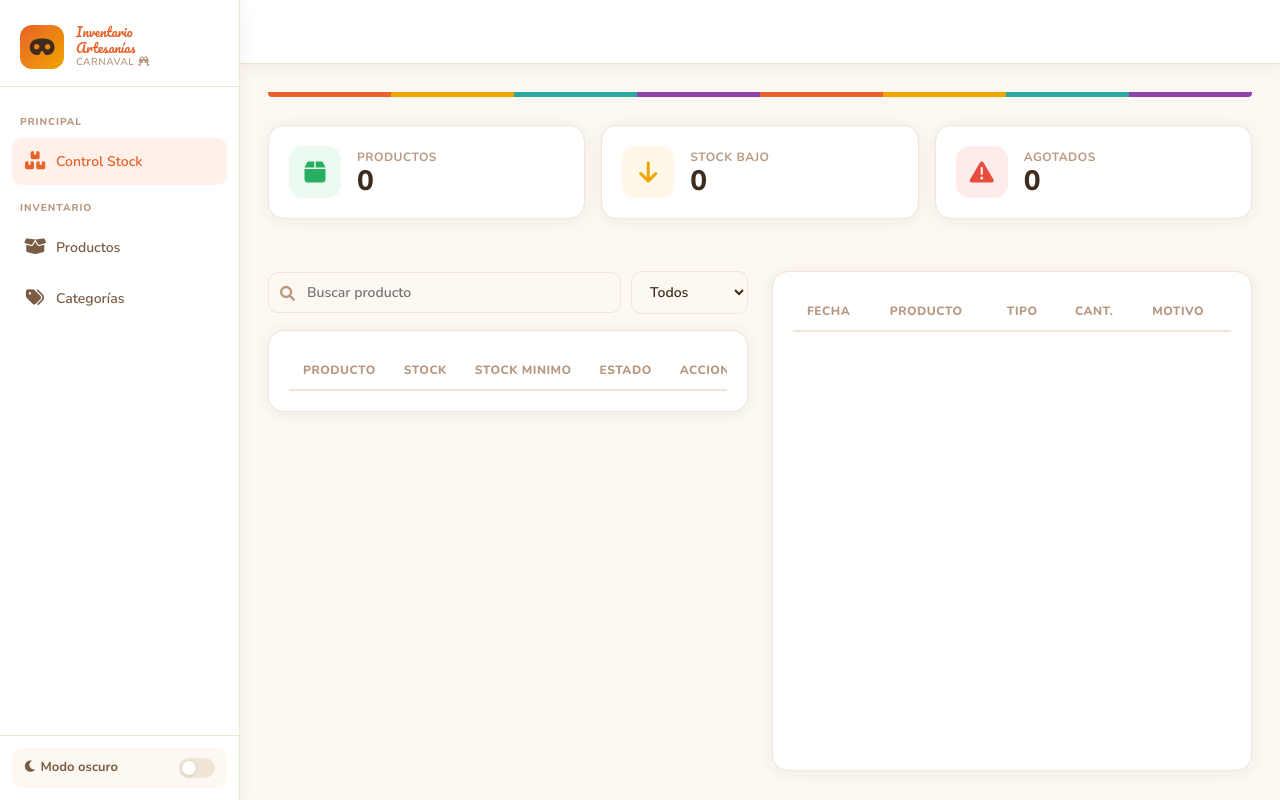
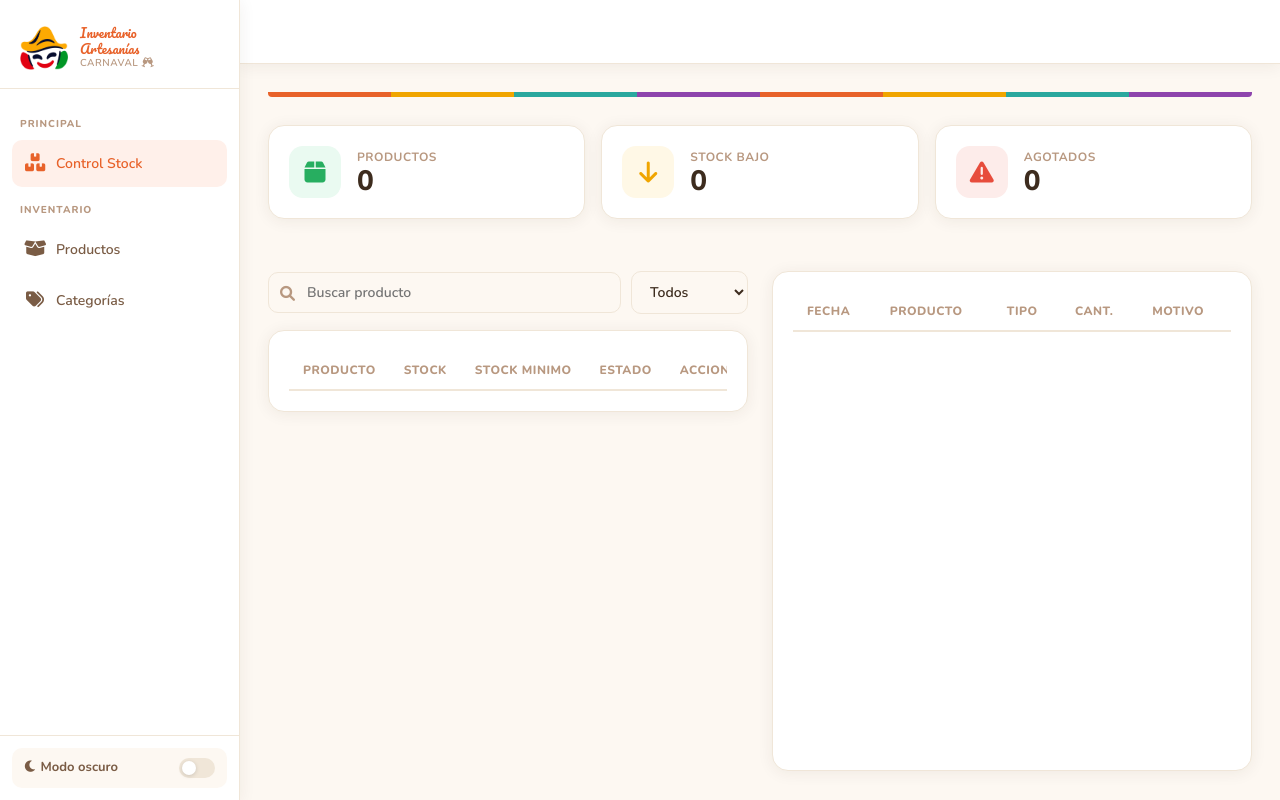
Before and after one commit to Benny182003/InventarioArtesanias, a plain HTML site: page index.html in a window 1280 px wide. Drawn offline with nearby package versions, Linux system fonts and the light colour scheme; some packages are replaced by stand-ins of ours; no server answers; a script that the page names is missing.

Commit message:
Cambiar icono

```diff
--- a/components/sidebar.html
+++ b/components/sidebar.html
@@ -1,7 +1,8 @@
 <div class="sidebar-logo">
     <div class="logo-icon">
-        <i class="fas fa-mask"></i>
+        <img src="assets/img/favicon.png" alt="Logo">
     </div>
+
     <div class="logo-text">
         <span class="logo-name">Inventario<br>Artesanías</span>
         <span class="logo-sub">Carnaval <i class="fas fa-glass-cheers"></i></span>
--- a/css/style.css
+++ b/css/style.css
@@ -90,16 +90,18 @@ body {
   border-bottom: 1.5px solid var(--border);
 }
 
-.logo-icon {
-  width: 44px;
-  height: 44px;
-  background: linear-gradient(135deg, var(--primary), var(--gold));
-  border-radius: 12px;
-  display: flex;
-  align-items: center;
-  justify-content: center;
-  font-size: 22px;
-  flex-shrink: 0;
+.logo-icon{
+    width: 48px;
+    height: 48px;
+    display: flex;
+    align-items: center;
+    justify-content: center;
+}
+
+.logo-icon img{
+    width: 100%;
+    height: 100%;
+    object-fit: contain;
 }
 
 .logo-text {
```
